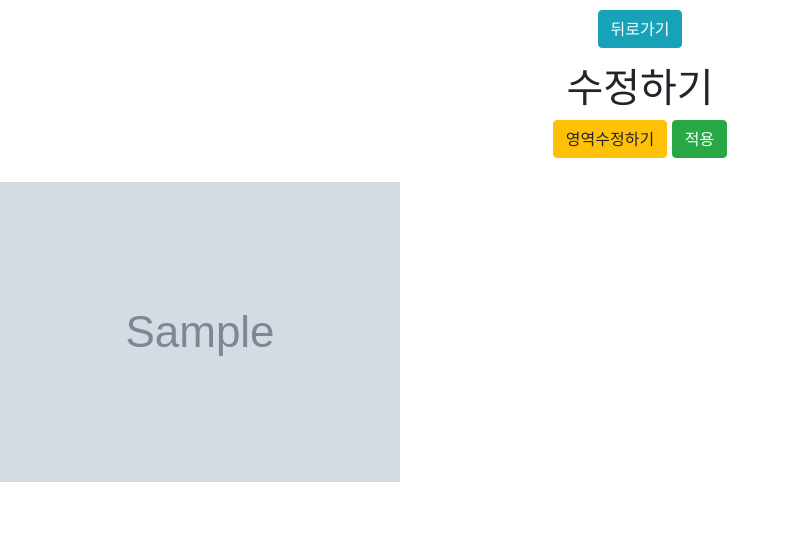
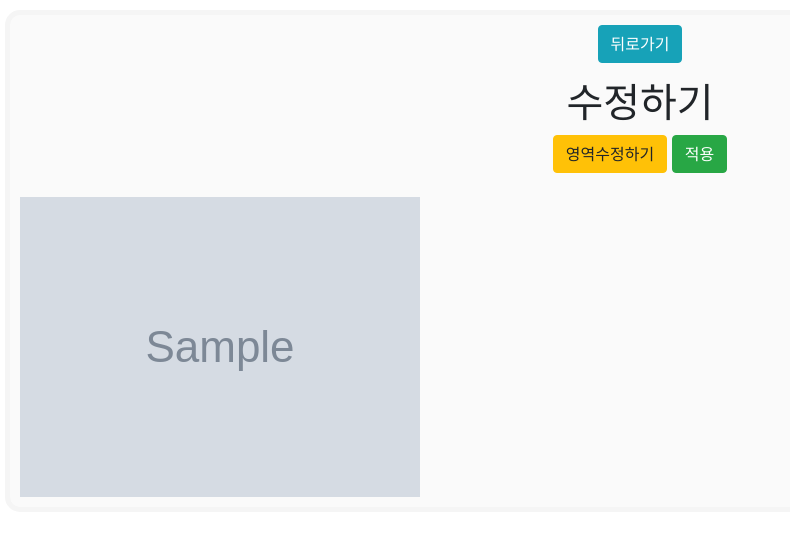
Before and after one commit to cwadven/imagestory_site, a Django app: page /board/mod_detail/1/1 in a window 1280 px wide. Shown: the part 64-600 px from the top of the page, without its empty margins (0-790 px from the left). Run offline with Django 3.2, Linux system fonts and the light colour scheme; a user stored in the database is signed in; tables that the repository leaves empty hold one stand-in row (values such as "Sample post"); grey boxes marked "Sample" are stand-in pictures; some libraries are stand-ins or nearby versions.

Commit message:
modify design 수정

```diff
--- a/board/templates/modify.html
+++ b/board/templates/modify.html
@@ -22,7 +22,18 @@
         }
         #can_img{
             max-width: 100%;
+            max-height: 800px;
         }
+
+        section {
+            border: 5px solid;
+            padding:10px;
+            border-radius: 15px;
+            margin:5px;
+            border-color:#f5f5f5;
+            background-color: #fafafa;
+        }
+
         @media (min-width:769px){
             #can_img{
                 max-width: 600px;
@@ -349,6 +360,7 @@
 <body onload="init();">
 <div class="container-fluid p-0" style="text-align: center;">
     {% include 'navbar.html' %}
+    <section>
     <p>
     <a class="btn btn-info" href="{% url 'board:detail' root_board.category root_board.id %}">뒤로가기</a>
     </p>
@@ -374,7 +386,7 @@
         </map>
         <canvas id="can" style="display:none;margin:auto;border:2px solid;touch-action: none;"></canvas>
     </div>
-
+    </section>
 </div>
 <br>
 </body>
```
